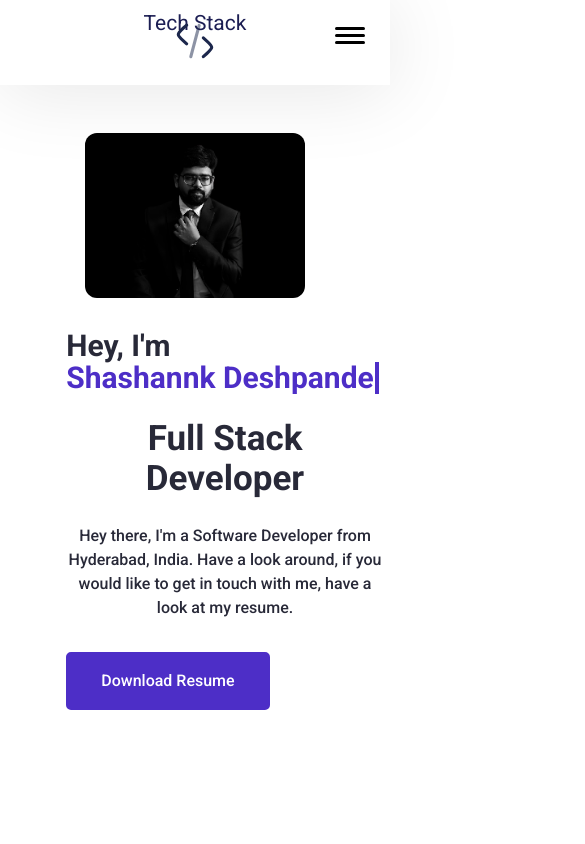
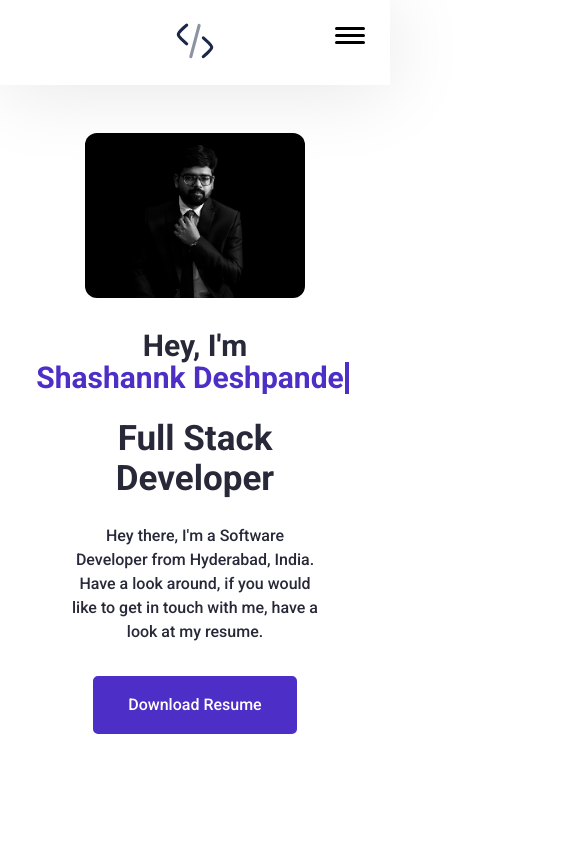
Before and after one commit to shashannkd/my-portfolio-app, a React (Create React App) app: page / in a window 390 px wide. Shown: the top 844 px of the page, 585 px wide, since content can reach past the window. Built offline with nearby package versions, Linux system fonts and the light colour scheme.

Commit message:
responsive design changes

```diff
--- a/src/App.css
+++ b/src/App.css
@@ -787,6 +787,23 @@ a.instagram svg:hover {
     flex-direction: column-reverse;
     padding-bottom: 70px;
   }
+
+  .hero--section--content-box,
+  .portfolio--container-box,
+  .skills--container,
+  .hero--section--content,
+  .techstack--header {
+    display: flex;
+    align-items: center;
+    text-align: center;
+    justify-content: space-around;
+    padding: 0;
+  }
+  .hero--section--content .section--title,
+  .hero--section--name {
+    align-items: center;
+    justify-content: space-around;
+  }
   .hero--section--title,
   .hero--section-description,
   .footer--content {
@@ -797,6 +814,7 @@ a.instagram svg:hover {
   .about--section,
   .portfolio--section--container,
   .portfolio--container-box,
+  .technologies--list,
   .footer--link--container,
   .footer--items > ul,
   .footer--content--container {
@@ -806,6 +824,7 @@ a.instagram svg:hover {
   .skills--section,
   .portfolio--container,
   .hero--section--content,
+  .technologies--list,
   .hero--section--content--box {
     align-items: center;
   }
@@ -813,7 +832,7 @@ a.instagram svg:hover {
     gap: 30px;
   }
   .skills--section,
-  .testimonial--section,
+  .techstack--section,
   .contact--section,
   .footer--container {
     gap: 20px;
@@ -825,7 +844,7 @@ a.instagram svg:hover {
     padding-top: 0;
     padding-bottom: 0;
   }
-  .testimonial--section--card {
+  .techstack--section {
     padding: 25px;
   }
   .hero--section--title,
@@ -853,8 +872,140 @@ a.instagram svg:hover {
   .divider {
     margin: 20px;
   }
+
+  .portfolio--section--card,
+  .skills--section--card {
+    width: 800px;
+  }
+  .about--me--section-description,
+  p {
+    text-align: justify;
+  }
+
+  .hero--section-description {
+    width: 800px;
+  }
 }
 
+/* Smartphones (portrait) ----------- */
+@media (min-width: 320px) and (max-width: 480px) {
+  .hero--section--content-box,
+  .portfolio--container-box,
+  .skills--container,
+  .hero--section--content,
+  .techstack--header {
+    display: flex;
+    align-items: center;
+    text-align: center;
+    justify-content: space-around;
+    padding: 0;
+  }
+  .hero--section--content .section--title,
+  .hero--section--name {
+    align-items: center;
+    justify-content: space-around;
+  }
+
+  .about--section--img img {
+    width: 250px;
+    height: 250px;
+  }
+  .technologies--slide {
+    display: flex;
+    flex-direction: column;
+    padding: 0;
+    justify-content: space-around;
+    align-items: center;
+  }
+
+  .technologies--slide img {
+    width: 150px;
+    height: 150px;
+  }
+
+  .portfolio--section--card,
+  .skills--section--card,
+  .hero--section-description {
+    width: 250px;
+  }
+}
+
+/* Tablet */
+@media (min-width: 600px) and (max-width: 800px) {
+  .hero--section--content-box,
+  .portfolio--container-box,
+  .skills--container,
+  .hero--section--content,
+  .techstack--header {
+    display: flex;
+    align-items: center;
+    text-align: center;
+    justify-content: space-around;
+    padding: 0;
+  }
+  .hero--section--content .section--title,
+  .hero--section--name {
+    align-items: center;
+    justify-content: space-around;
+  }
+
+  .about--section--img img {
+    width: 350px;
+    height: 350px;
+  }
+  .technologies--slide {
+    display: grid;
+    padding: 0;
+    grid-template-columns: repeat(2, auto);
+  }
+
+  .technologies--slide img {
+    width: 150px;
+    height: 150px;
+  }
+}
+@media (min-width: 801px) and (max-width: 1024px) {
+  .logo {
+    display: flex;
+    flex-direction: row;
+    align-items: left;
+  }
+  .hero--section--content-box,
+  .portfolio--container-box,
+  .skills--container,
+  .hero--section--content,
+  .techstack--header {
+    display: flex;
+    align-items: center;
+    text-align: center;
+    justify-content: space-around;
+    padding: 0;
+  }
+  .hero--section-description {
+    font-size: 20px;
+  }
+
+  .hero--section--content .section--title,
+  .hero--section--name {
+    align-items: center;
+    justify-content: space-around;
+  }
+
+  .about--section--img img {
+    width: 400px;
+    height: 400px;
+  }
+  .technologies--slide {
+    display: grid;
+    padding: 0;
+    grid-template-columns: repeat(3, auto);
+  }
+
+  .technologies--slide img {
+    width: 200px;
+    height: 200px;
+  }
+}
 /* Hamburger menu  */
 
 .nav__hamburger {
@@ -891,7 +1042,7 @@ a.instagram svg:hover {
     align-items: center;
     justify-content: center;
     background-color: rgba(255, 255, 255);
-    top: -20rem;
+    top: -30rem;
     left: 0;
     width: 100%;
     transition: all ease-in-out 0.4s;
--- a/src/Pages/HeroSection.jsx
+++ b/src/Pages/HeroSection.jsx
@@ -20,7 +20,7 @@ const HeroSection = () => {
             {data.description}
           </p>
         </div>
-        <div>
+        <div className="download-resume">
           <a
             target="_blank"
             className="btn btn-primary resume-button"
--- a/src/Pages/Navbar.jsx
+++ b/src/Pages/Navbar.jsx
@@ -32,7 +32,7 @@ const Navbar = () => {
 
   return (
     <nav className={`navbar ${navActive ? "active" : ""}`}>
-      <div>
+      <div className="logo">
         <Link
           spy={true}
           smooth={true}
--- a/src/Pages/Skills.jsx
+++ b/src/Pages/Skills.jsx
@@ -1,7 +1,7 @@
 const Skills = (data) => {
   return (
     <section className="skills--section" id="my-skills">
-      <div className="portfolio--container">
+      <div className="skills--container">
         {/* <p className="secton--title">My Skills</p> */}
         <h2 className="skills--section--heading">My Expertise</h2>
       </div>
```
